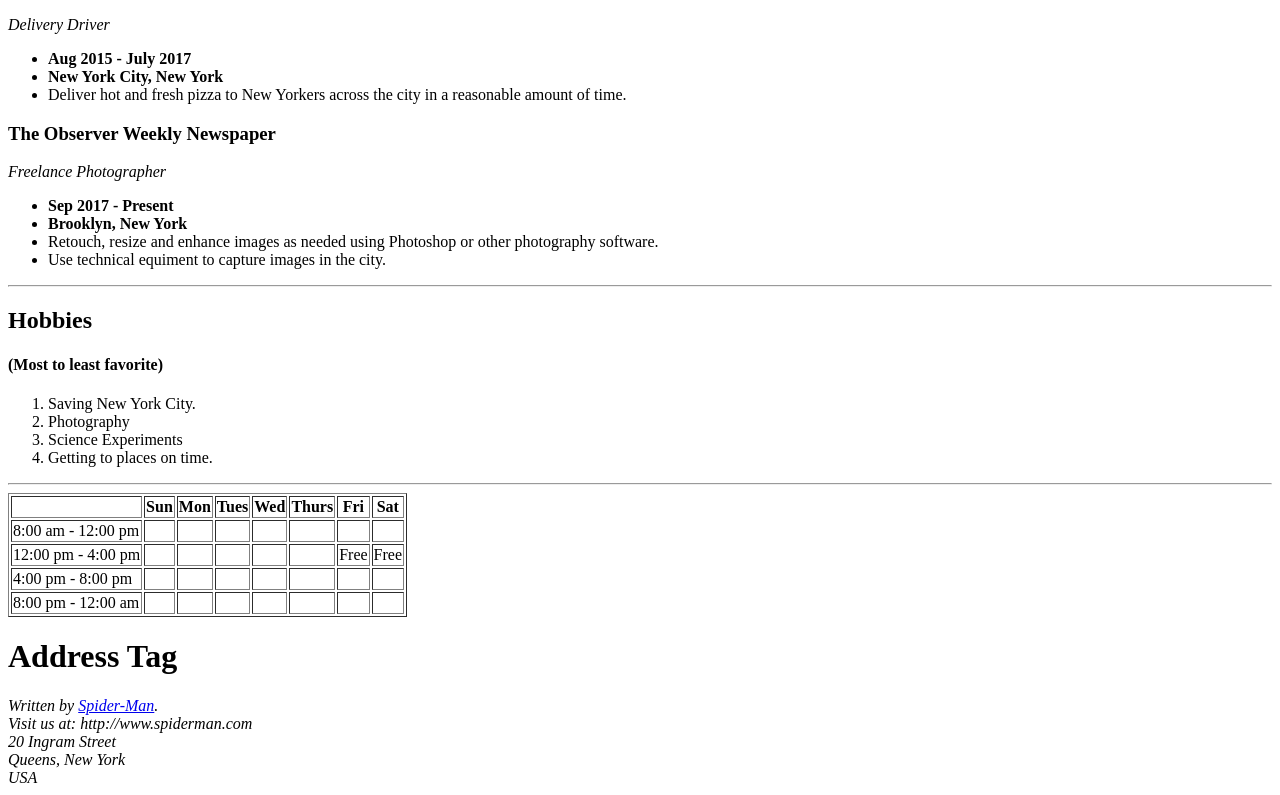
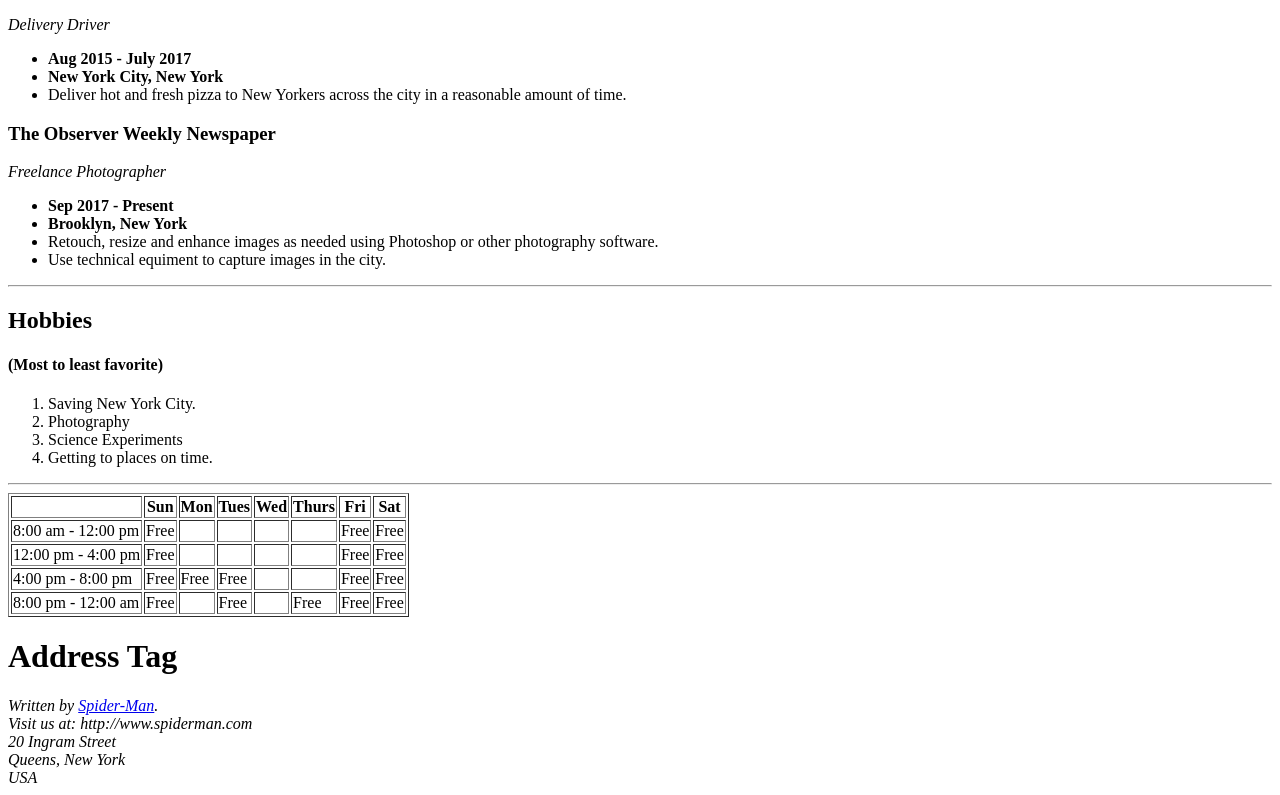
Before and after one commit to soanynguyen/cim111, a plain HTML site: page resume/index.html in a window 1280 px wide. Shown: the part 501-1296 px from the top of the page. Drawn offline with Linux system fonts and the light colour scheme.

Commit message:
Update index.html

```diff
--- a/resume/index.html
+++ b/resume/index.html
@@ -78,18 +78,18 @@
       </tr>
       <tr>
          <td>8:00 am - 12:00 pm</td>
+         <td>Free</td>
          <td></td>
          <td></td>
          <td></td>
          <td></td>
-         <td></td>
-         <td></td>
-         <td></td>
+         <td>Free</td>
+         <td>Free</td>
     </tr>
 
     <tr>
          <td>12:00 pm - 4:00 pm</td>
-         <td></td>
+         <td>Free</td>
          <td></td>
          <td></td>
          <td></td>
@@ -101,24 +101,24 @@
 
     <tr>
          <td>4:00 pm - 8:00 pm</td>
+         <td>Free</td>
+         <td>Free</td>
+         <td>Free</td>
          <td></td>
          <td></td>
-         <td></td>
-         <td></td>
-         <td></td>
-         <td></td>
-         <td></td>
+         <td>Free</td>
+         <td>Free</td>
     </tr>
 
     <tr>
          <td>8:00 pm - 12:00 am</td>
+         <td>Free</td>
          <td></td>
+         <td>Free</td>
          <td></td>
-         <td></td>
-         <td></td>
-         <td></td>
-         <td></td>
-         <td></td>
+         <td>Free</td>
+         <td>Free</td>
+         <td>Free</td>
     </tr>
   </table>
 
```
